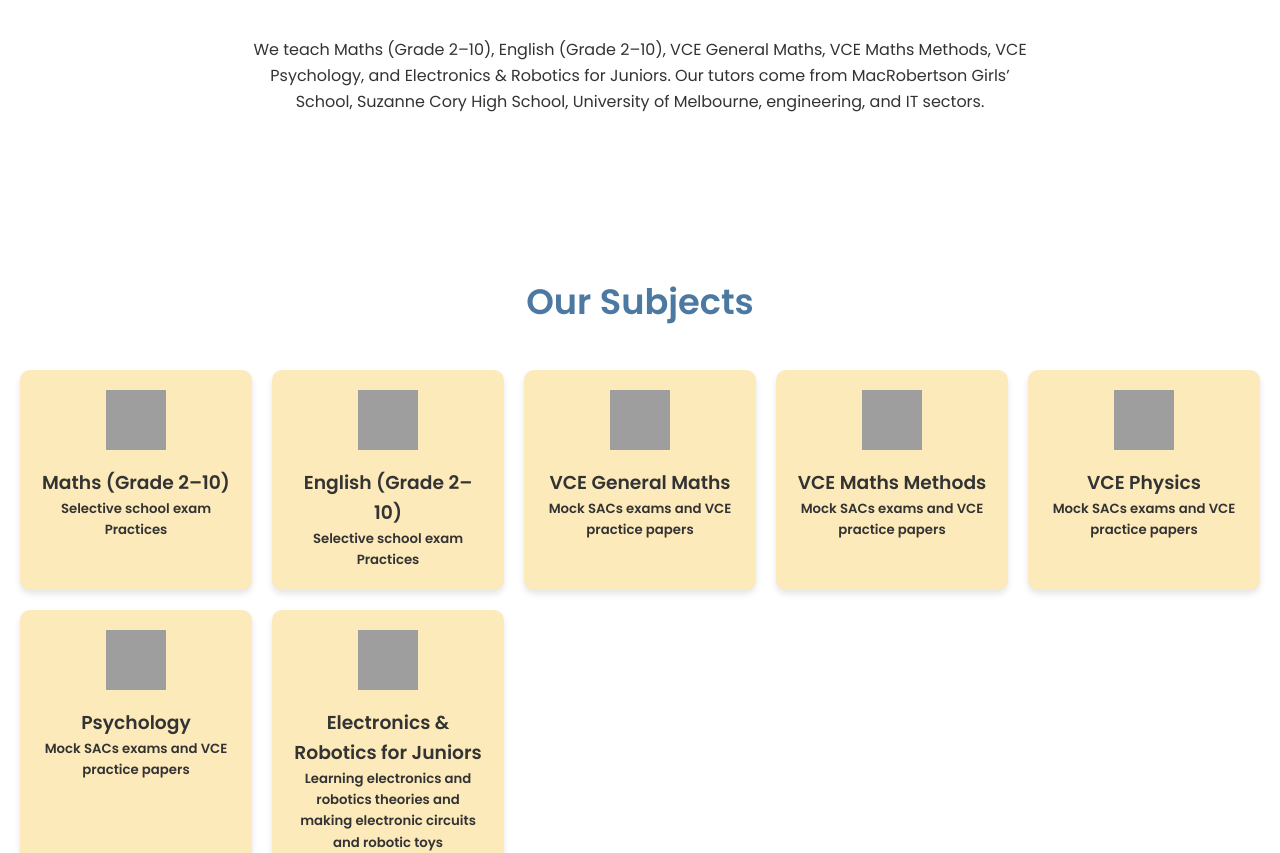
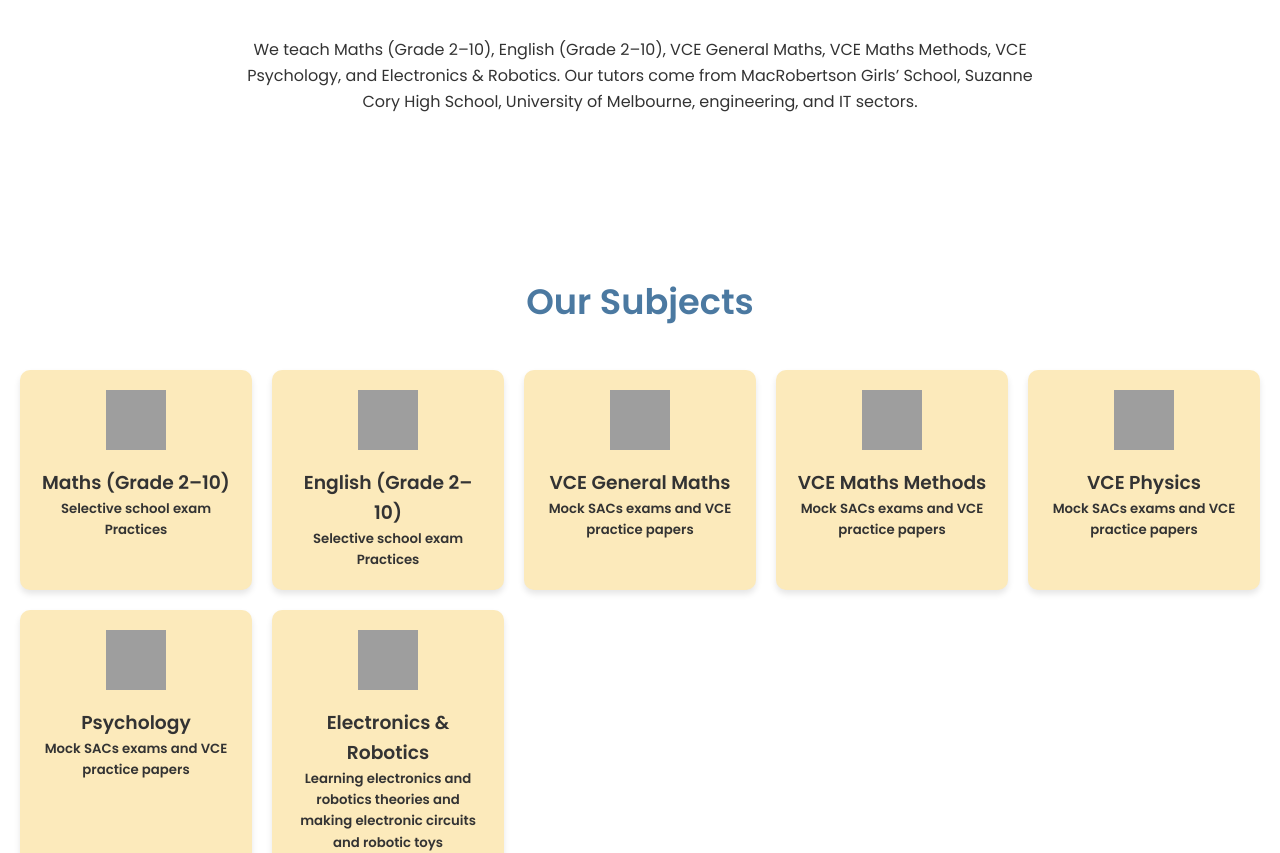
Before and after one commit to admin-conceptcore/conceptcore-website, a plain HTML site: page index.html in a window 1280 px wide. Shown: the part 599-1452 px from the top of the page. Drawn offline with Linux system fonts and the light colour scheme; grey boxes are pictures that could not be loaded.

Commit message:
Update index.html
sd

```diff
--- a/index.html
+++ b/index.html
@@ -107,7 +107,7 @@
     <h2 class="section-title">About Us</h2>
     <p style="max-width:800px; margin:0 auto; text-align:center;">
       We teach Maths (Grade 2–10), English (Grade 2–10), VCE General Maths, VCE Maths Methods,
-       VCE Psychology, and Electronics & Robotics for Juniors. Our tutors come from
+       VCE Psychology, and Electronics & Robotics. Our tutors come from
       MacRobertson Girls’ School, Suzanne Cory High School, University of Melbourne, engineering, and IT sectors.
     </p>
   </section>
@@ -147,7 +147,7 @@
       </div>
       <div class="card">
         <img src="https://image.reshot.com/free-icon/robotics.svg" alt="Robotics Icon">
-        <h3>Electronics & Robotics for Juniors</h3>
+        <h3>Electronics & Robotics</h3>
         <h5>Learning electronics and robotics theories and making electronic circuits and robotic toys</h5>
       </div>
     </div>
@@ -186,7 +186,7 @@
           <td style="padding:12px; border:1px solid #ddd;">6:00 PM – 7:00 PM</td>
         </tr>
         <tr>
-          <td style="padding:12px; border:1px solid #ddd;">Robotics for Juniors</td>
+          <td style="padding:12px; border:1px solid #ddd;">Electronics & Robotics</td>
           <td style="padding:12px; border:1px solid #ddd;">Saturday</td>
           <td style="padding:12px; border:1px solid #ddd;">10:00 AM – 11:00 AM</td>
         </tr>
```
